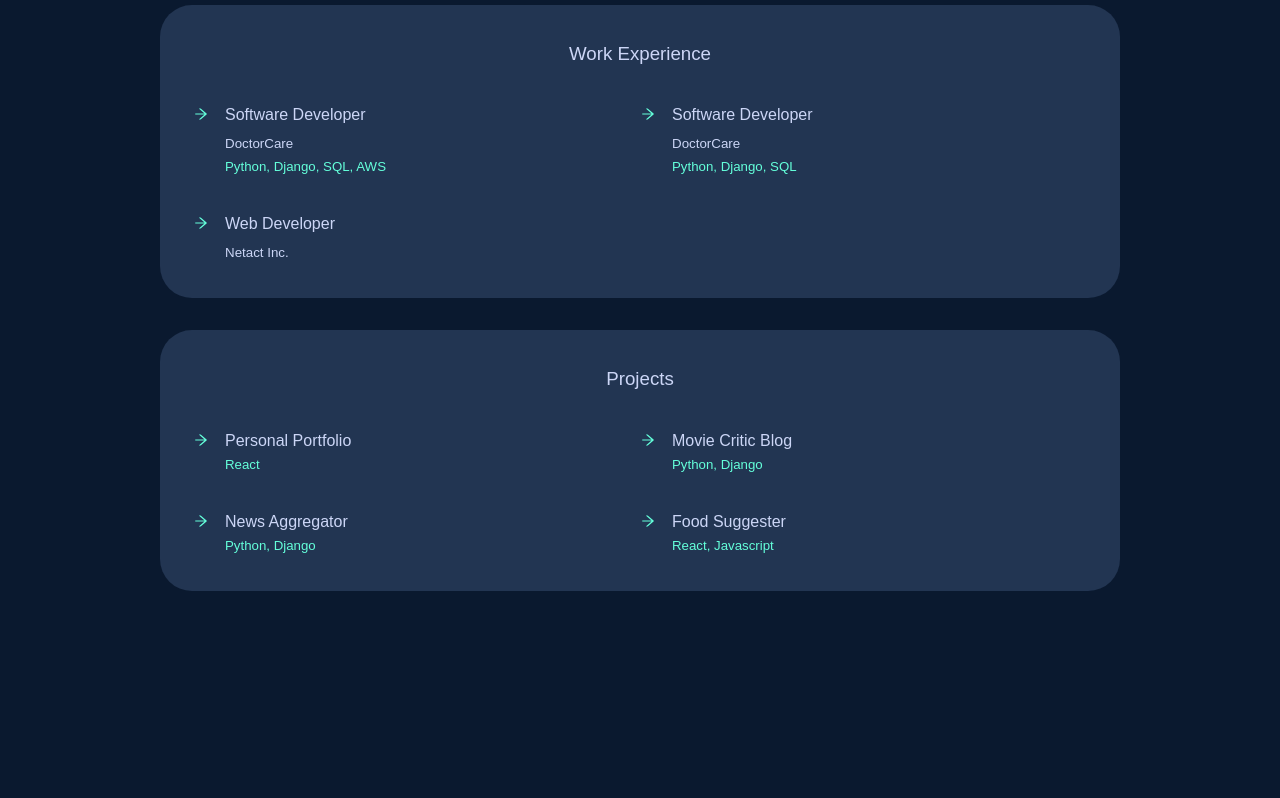
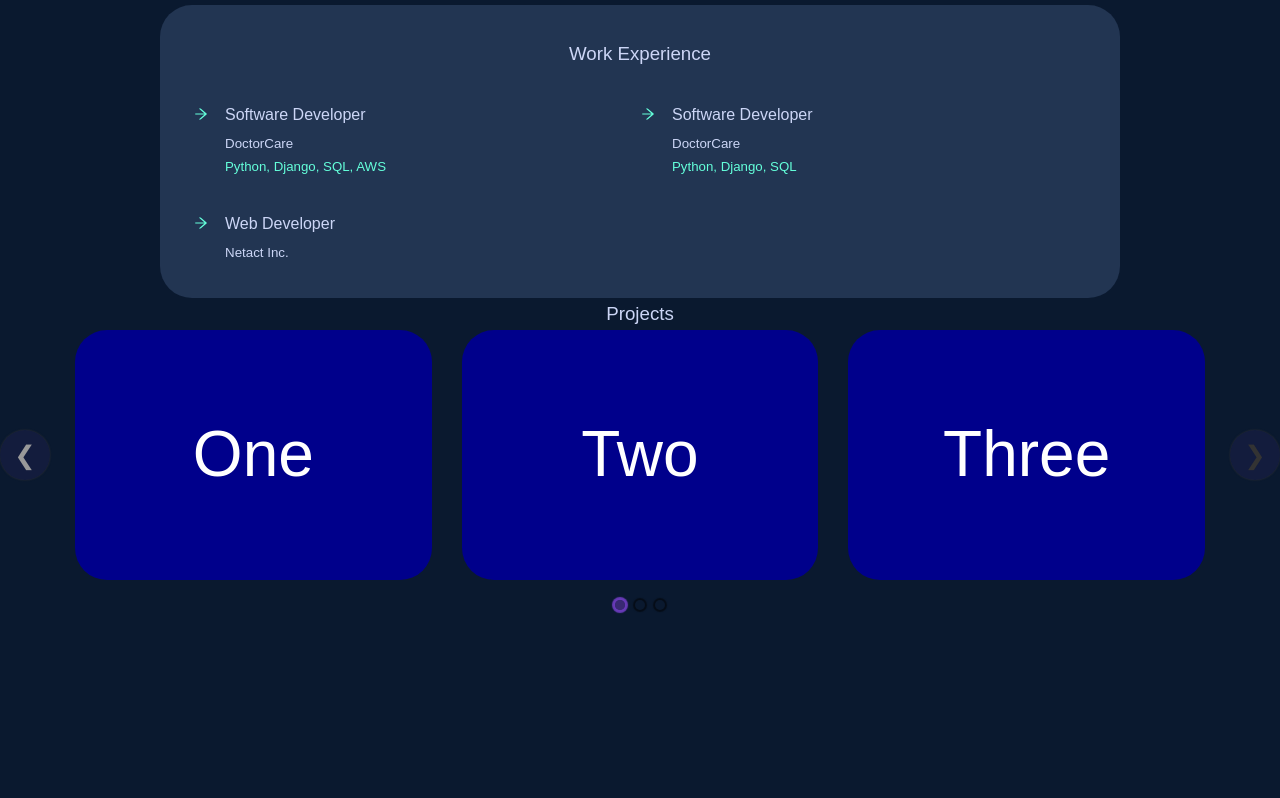
Before and after one commit to raghadasfour-02/personal-portfolio-2.0, a React (Create React App) app: page / in a window 1280 px wide. Shown: the part 1038-1836 px from the top of the page. Built offline with nearby package versions, Linux system fonts and the light colour scheme.

Commit message:
Configure and Setup Projects Carousel

```diff
--- a/package.json
+++ b/package.json
@@ -14,6 +14,7 @@
     "react-icons": "^4.4.0",
     "react-reveal": "^1.2.2",
     "react-scripts": "5.0.1",
+    "styled-components": "^5.3.5",
     "web-vitals": "^2.1.4"
   },
   "scripts": {
--- /dev/null
+++ b/src/components/experience/ProjectItem.jsx
@@ -0,0 +1,14 @@
+import styled from "styled-components";
+
+export default styled.div`
+  display: flex;
+  justify-content: center;
+  align-items: center;
+  height: 250px;
+  width: 100%;
+  background-color: #00008B;
+  color: #fff;
+  margin: 0 15px;
+  font-size: 4em;
+  border-radius: 2rem;
+`;
--- /dev/null
+++ b/src/components/experience/ProjectsCarousel.jsx
@@ -0,0 +1,34 @@
+import React from "react";
+import ReactDOM from "react-dom";
+import Carousel from "react-elastic-carousel";
+import Item from "./ProjectItem";
+import "./experience.css";
+
+const breakPoints = [
+  { width: 1, itemsToShow: 1 },
+  { width: 550, itemsToShow: 2 },
+  { width: 768, itemsToShow: 3 },
+  { width: 1200, itemsToShow: 4 },
+];
+
+function CarouselApp() {
+  return (
+    <>
+    <h3 style={{ textAlign: "center" }}>Projects</h3>
+      <div className="App">
+        <Carousel breakPoints={breakPoints}>
+          <Item>One</Item>
+          <Item>Two</Item>
+          <Item>Three</Item>
+          <Item>Four</Item>
+          <Item>Five</Item>
+          <Item>Six</Item>
+          <Item>Seven</Item>
+          <Item>Eight</Item>
+        </Carousel>
+      </div>
+    </>
+  );
+}
+
+export default CarouselApp
--- a/src/components/experience/experience.jsx
+++ b/src/components/experience/experience.jsx
@@ -1,6 +1,7 @@
 import React from 'react'
 import './experience.css'
 import {AiOutlineArrowRight} from 'react-icons/ai'
+import CarouselApp from './ProjectsCarousel'
 
 const Experience = () => {
   return (
@@ -39,46 +40,8 @@
             </article>
           </div>
         </div>
-
-        <div className="experience__projects">
-          <h3>Projects</h3>
-          <div className='experience__content'>
-            <article className='experience__details'>
-              < AiOutlineArrowRight className='experience__details-icon' />
-              <div>
-              <h4>Personal Portfolio</h4>
-              <h5>React</h5>
-              </div>
-            </article>
-
-            <article className='experience__details'>
-              < AiOutlineArrowRight className='experience__details-icon' />
-              <div>
-              <h4>Movie Critic Blog</h4>
-              <h5>Python, Django</h5>
-              </div>
-            </article>
-
-            <article className='experience__details'>
-              < AiOutlineArrowRight className='experience__details-icon' />
-              <div>
-              <h4>News Aggregator</h4>
-              <h5>Python, Django</h5>
-              </div>
-            </article>
-
-            <article className='experience__details'>
-              < AiOutlineArrowRight className='experience__details-icon' />
-              <div>
-              <h4>Food Suggester</h4>
-              <h5>React, Javascript</h5>
-              </div>
-            </article>
-
-          </div>
-        </div>
-
       </div>
+      < CarouselApp />
     </section>
   )
 }
```
Also changed, not shown: 1 other file (tests, documents, lock files or other folders).
